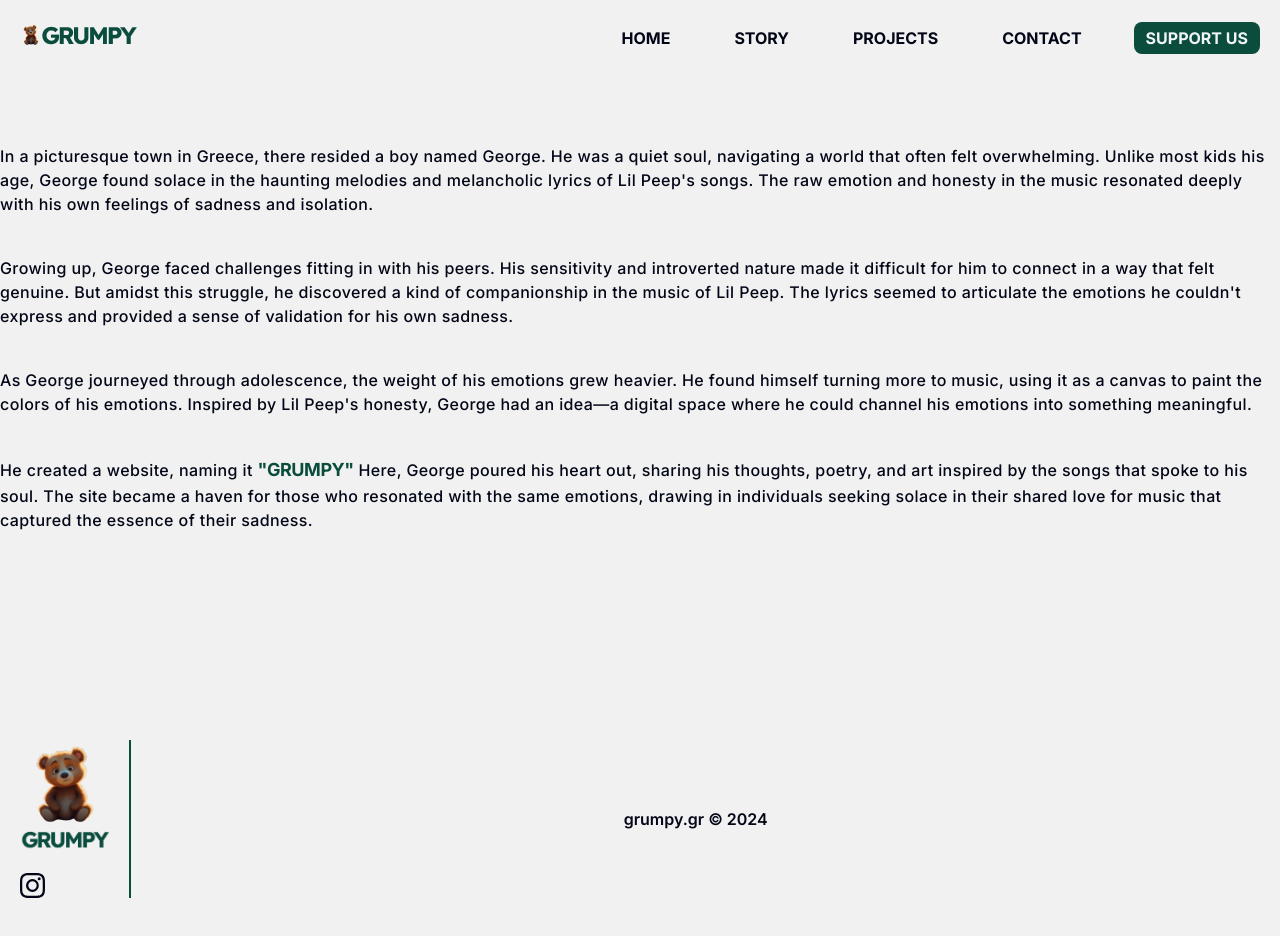
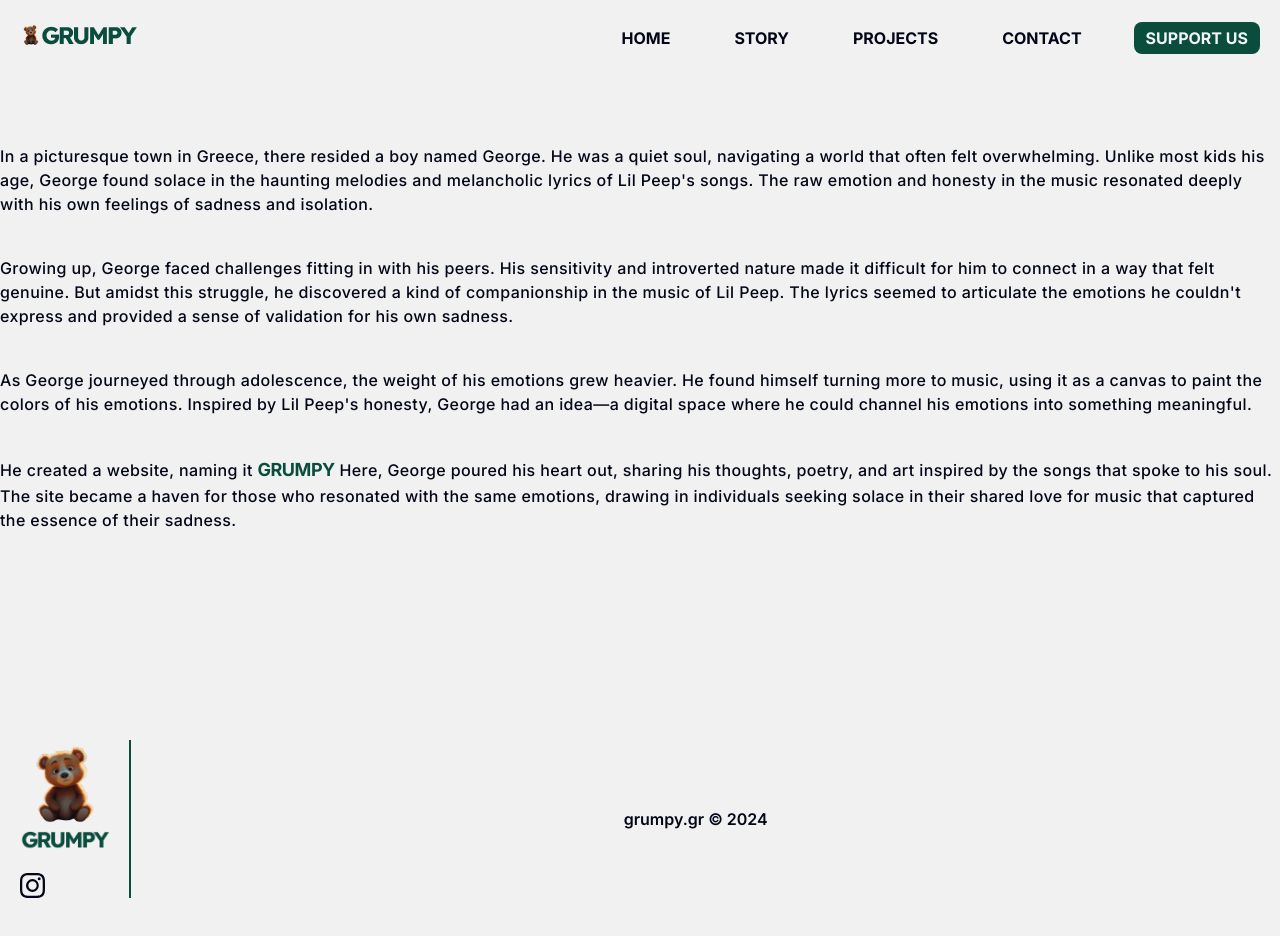
Before and after one commit to g-vasilei/grumpy, a Next.js app: page /story in a window 1280 px wide. Shown: the top 936 px of the page. Built offline with nearby package versions, Linux system fonts and the light colour scheme.

Commit message:
fix story pages

```diff
--- a/src/app/story/page.tsx
+++ b/src/app/story/page.tsx
@@ -22,7 +22,7 @@ function page() {
          </p>
          <p>
             He created a website, naming it{' '}
-            <span className='text-main-color font-bold text-lg tracking-tight'>"GRUMPY"</span> Here, George poured his
+            <span className='text-main-color font-bold text-lg tracking-tight'>GRUMPY</span> Here, George poured his
             heart out, sharing his thoughts, poetry, and art inspired by the songs that spoke to his soul. The site
             became a haven for those who resonated with the same emotions, drawing in individuals seeking solace in
             their shared love for music that captured the essence of their sadness.
```
